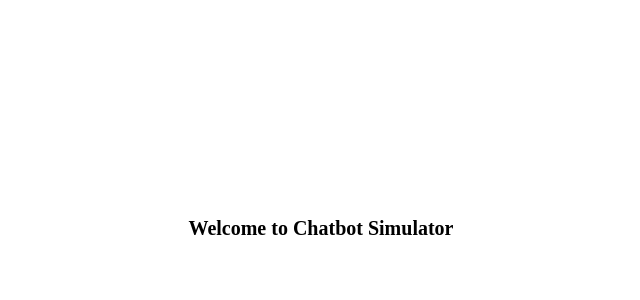
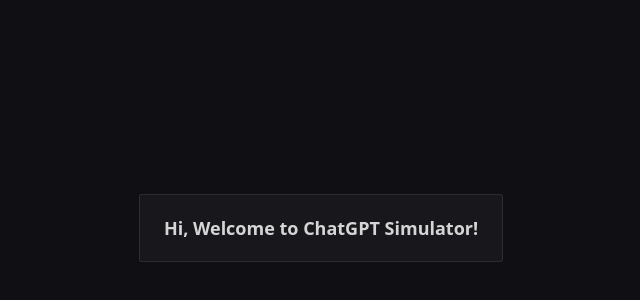
Before and after one commit to dreammaker7/chatgpt-simulator, a Vue app: page /welcome in a window 1280 px wide. Shown: the part 172-472 px from the top of the page, without its empty margins (319-959 px from the left). Built offline with nearby package versions, Linux system fonts and the light colour scheme; a small style sheet from the web is missing.

Commit message:
Import NGlobalStyle, Welcome page v1

```diff
--- a/package.json
+++ b/package.json
@@ -26,7 +26,6 @@
     "naive-ui": "^2.34.3",
     "prettier": "^2.8.4",
     "typescript": "^4.9.3",
-    "vfonts": "^0.0.3",
     "vite": "^4.1.0",
     "vue-tsc": "^1.0.24"
   },
--- a/src/App.vue
+++ b/src/App.vue
@@ -1,9 +1,10 @@
 <script setup lang="ts">
-import { NConfigProvider, darkTheme } from "naive-ui";
+import { NConfigProvider, NGlobalStyle, darkTheme } from "naive-ui";
 </script>
 
 <template>
   <n-config-provider :theme="darkTheme" abstract>
+    <n-global-style />
     <router-view />
   </n-config-provider>
 </template>
--- a/src/main.ts
+++ b/src/main.ts
@@ -3,10 +3,6 @@
 import App from "./App.vue";
 import router from "./router";
 
-// 通用字体
-import "vfonts/Lato.css";
-// 等宽字体
-import "vfonts/FiraCode.css";
 import "./style.css";
 
 const app = createApp(App);
--- a/src/views/welcome/index.vue
+++ b/src/views/welcome/index.vue
@@ -1,34 +1,24 @@
+<script setup lang="ts">
+import { NLayout, NCard, NSpace } from "naive-ui";
+</script>
+
 <template>
-  <div id="container">
-    <strong>Welcome to Chatbot Simulator</strong>
-  </div>
+  <n-layout embedded content-style="padding: 24px;">
+    <n-space justify="center" align="center" style="height: 100%">
+      <n-card class="card">
+        <strong>Hi, Welcome to ChatGPT Simulator!</strong>
+      </n-card>
+    </n-space>
+  </n-layout>
 </template>
 
-<script setup lang="ts"></script>
-
 <style scoped>
-#container {
-  text-align: center;
-  position: absolute;
-  left: 0;
-  right: 0;
-  top: 50%;
-  transform: translateY(-50%);
+.n-layout {
+  height: 100%;
 }
 
-#container strong {
-  font-size: 20px;
+strong {
+  font-size: 18px;
   line-height: 26px;
 }
-
-#container p {
-  font-size: 16px;
-  line-height: 22px;
-  color: #8c8c8c;
-  margin: 0;
-}
-
-#container a {
-  text-decoration: none;
-}
 </style>
```
Also changed, not shown: 1 other file (tests, documents, lock files or other folders).
